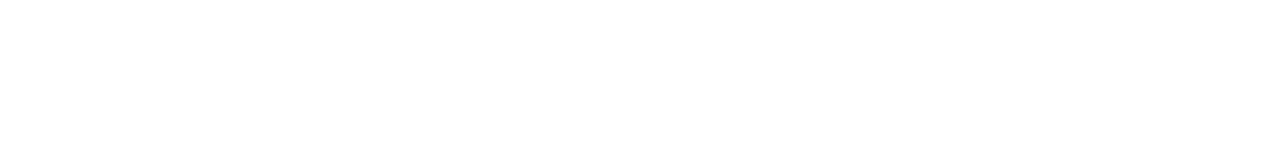
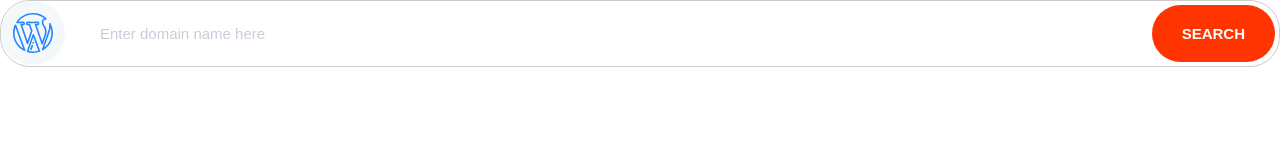
Before and after one commit to wbis1/moshify, a plain HTML site: page index.html in a window 1280 px wide. Drawn offline with Linux system fonts and the light colour scheme.

Commit message:
icons added

```diff
--- a/CSS/styles.css
+++ b/CSS/styles.css
@@ -5,6 +5,14 @@
   --color-heading: #918ca4;
   --color-body: #918ca4;
 }
+
+*,
+*::before,
+*::after {
+  box-sizing: border-box;
+}
+
+/* typography */
 html {
   font-size: 62.5%;
 }
@@ -136,3 +144,77 @@ p {
   justify-content: center;
   align-items: center;
 }
+/* Buttons */
+.btn {
+  font-size: 1.8rem;
+  font-weight: 600;
+  outline: none;
+  border: none;
+  border-radius: 40px;
+  text-decoration: none;
+  padding: 2rem 3rem;
+  text-transform: uppercase;
+  cursor: pointer;
+  white-space: nowrap;
+  text-align: center;
+  margin-bottom: 1.5rem;
+}
+.btn--primary {
+  background: var(--color-primary);
+  color: #fff;
+}
+.btn--secondary {
+  background: var(--color-secondary);
+  color: #fff;
+}
+.btn--accent {
+  background: var(--color-accent);
+  color: #fff;
+}
+.btn:hover {
+  filter: brightness(130%);
+}
+.btn--block {
+  width: 100%;
+  display: inline-block;
+}
+.btn--outline {
+  background: white;
+  color: var(--color-heading);
+  border: 2px solid var(--color-heading);
+}
+@media screen and (min-width: 1024px) {
+  .btn {
+    font-size: 1.5rem;
+  }
+}
+/* inputs  */
+.input {
+  padding: 1.5rem 3.5rem;
+  border: 1px solid #ccc;
+  border-radius: 30px;
+  outline: 0;
+  color: var(--color-heading);
+  font-size: 2rem;
+}
+::placeholder {
+  color: #cdcbd7;
+}
+@media screen and (min-width: 1024px) {
+  .input {
+    font-size: 1.5rem;
+  }
+}
+
+.input-group {
+  border: 1px solid #ccc;
+  border-radius: 30px;
+  display: flex;
+}
+.input-group .input {
+  border: 0;
+  flex-grow: 1;
+}
+.input-group .btn {
+  margin: 4px;
+}
--- a/index.html
+++ b/index.html
@@ -12,7 +12,17 @@
     <link rel="stylesheet" href="CSS/styles.css">
 </head>
 <body>
-
+  <div class="input-group">
+    <span class="icon-container">
+    </svg><svg class="icon icon--primary">
+        <use xlink:href="images/sprite.svg#wordpress"></use>
+      </svg>
+    </span>
+      <input type="text"
+      class="input"
+    placeholder="Enter domain name here"/>
+    <button class="btn btn--accent">Search</button>
+</div>
 
 </body>
 </html>
```
Also changed, not shown: Components/button.html (added, +2 -0 lines), Components/input.html (added, +11 -0 lines).
